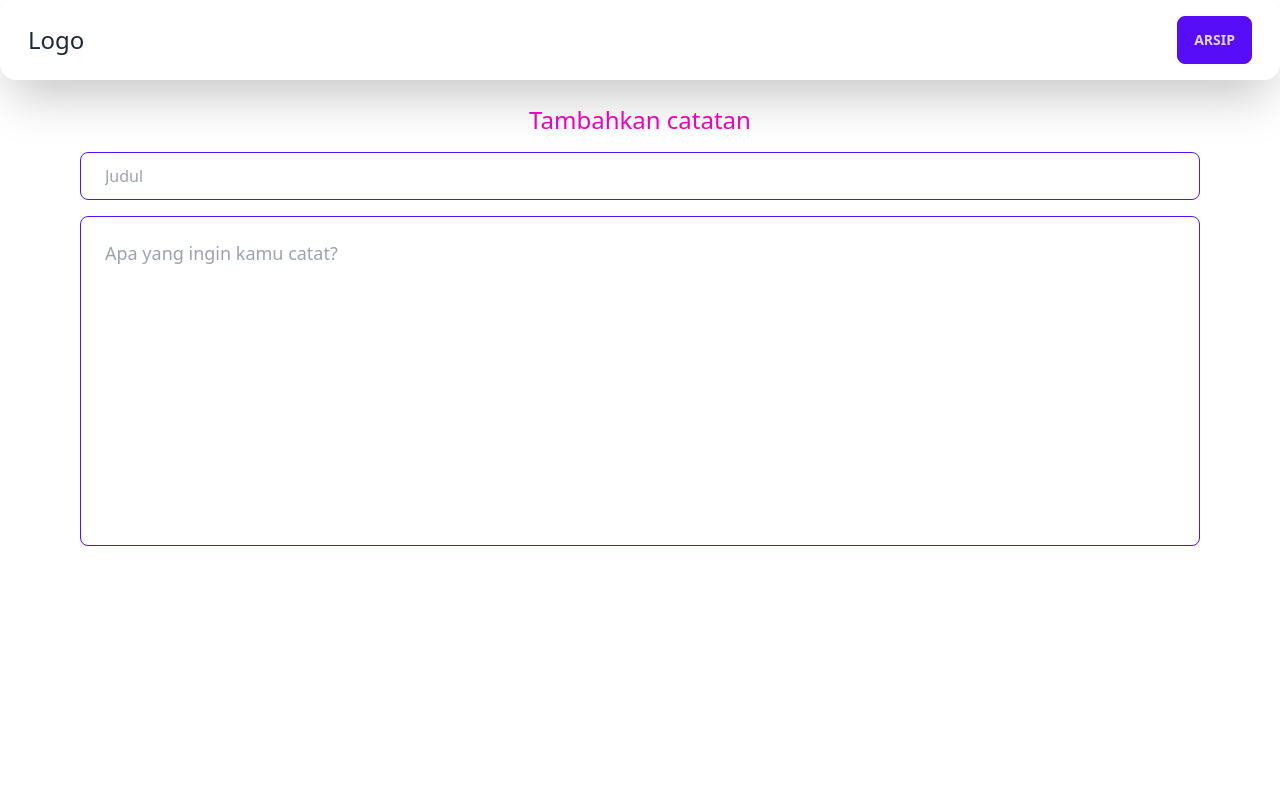
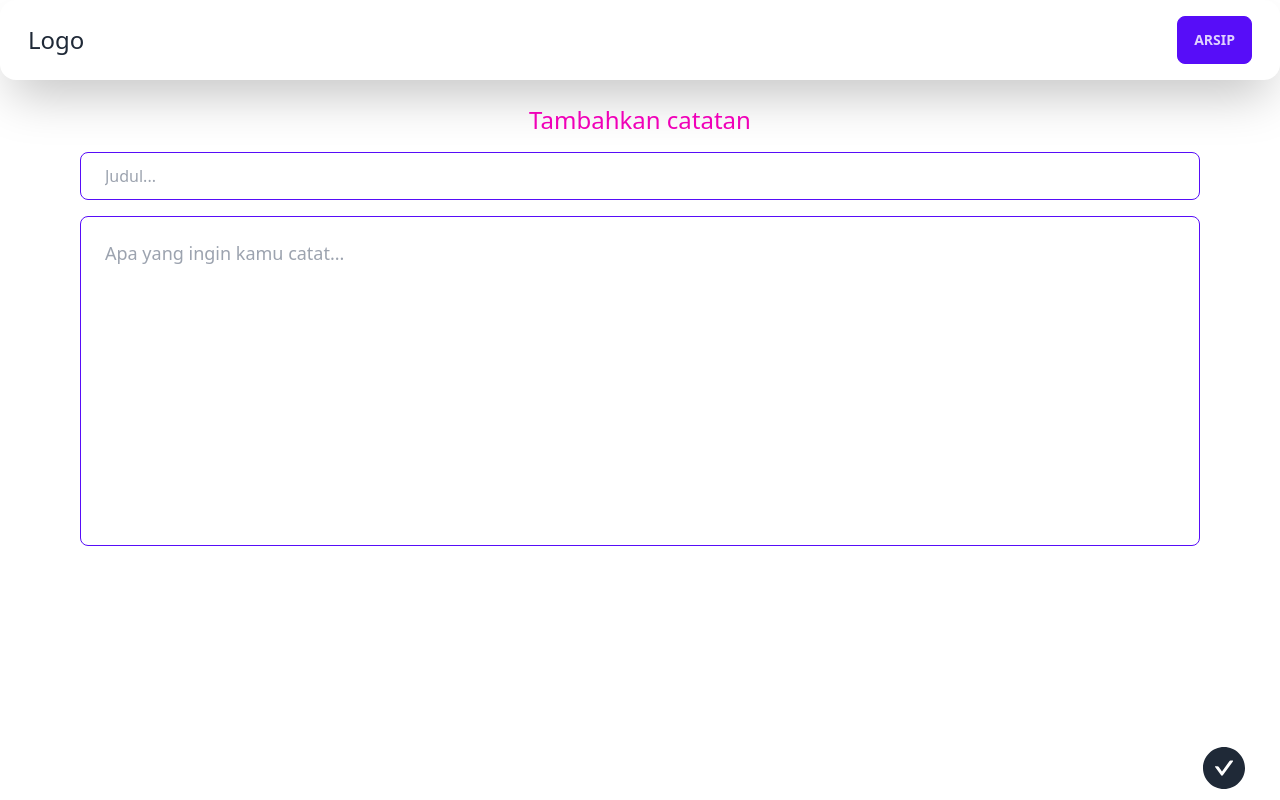
Before and after one commit to naufaladdhiya/note-app, a React (Create React App) app: page /notes/new in a window 1280 px wide. Built offline with nearby package versions, Linux system fonts and the light colour scheme.

Commit message:
feat: Create input note to Add new note

```diff
--- a/src/pages/note-input.pages.jsx
+++ b/src/pages/note-input.pages.jsx
@@ -1,18 +1,48 @@
+import { addNote } from '../utils/local-data';
+import { AiFillCheckCircle } from 'react-icons/ai';
+import { useState } from 'react';
+
 const NoteInput = () => {
+  const [title, setTitle] = useState('');
+  const [content, setContent] = useState('');
+
+  const handleSubmit = (event) => {
+    event.preventDefault();
+    addNote({ title, body: content });
+  };
+
+  const handleTitleChange = (event) => {
+    setTitle(event.target.value);
+  };
+
+  const handleContentChange = (event) => {
+    setContent(event.target.value);
+  };
+
   return (
     <div className="container mx-auto justify-center items-center mt-6">
       <h1 className="text-2xl text-center text-secondary">Tambahkan catatan</h1>
-      <form>
+      <form onSubmit={handleSubmit}>
         <input
           type="text"
-          placeholder="Judul"
+          placeholder="Judul..."
           className="input input-bordered input-primary w-full mt-4 pl-6 text-slate-400"
+          onChange={handleTitleChange}
         />
         <input
           type="text"
-          placeholder="Apa yang ingin kamu catat?"
+          placeholder="Apa yang ingin kamu catat..."
           className="input input-lg input-bordered input-primary w-full mt-4 min-h-[330px] pb-64 text-slate-400"
+          onChange={handleContentChange}
         />
+        <button type="submit">
+          <div
+            className="fixed bottom-2 right-8 text-5xl cursor-pointer"
+            title="Selesai"
+          >
+            <AiFillCheckCircle />
+          </div>
+        </button>
       </form>
     </div>
   );
```
